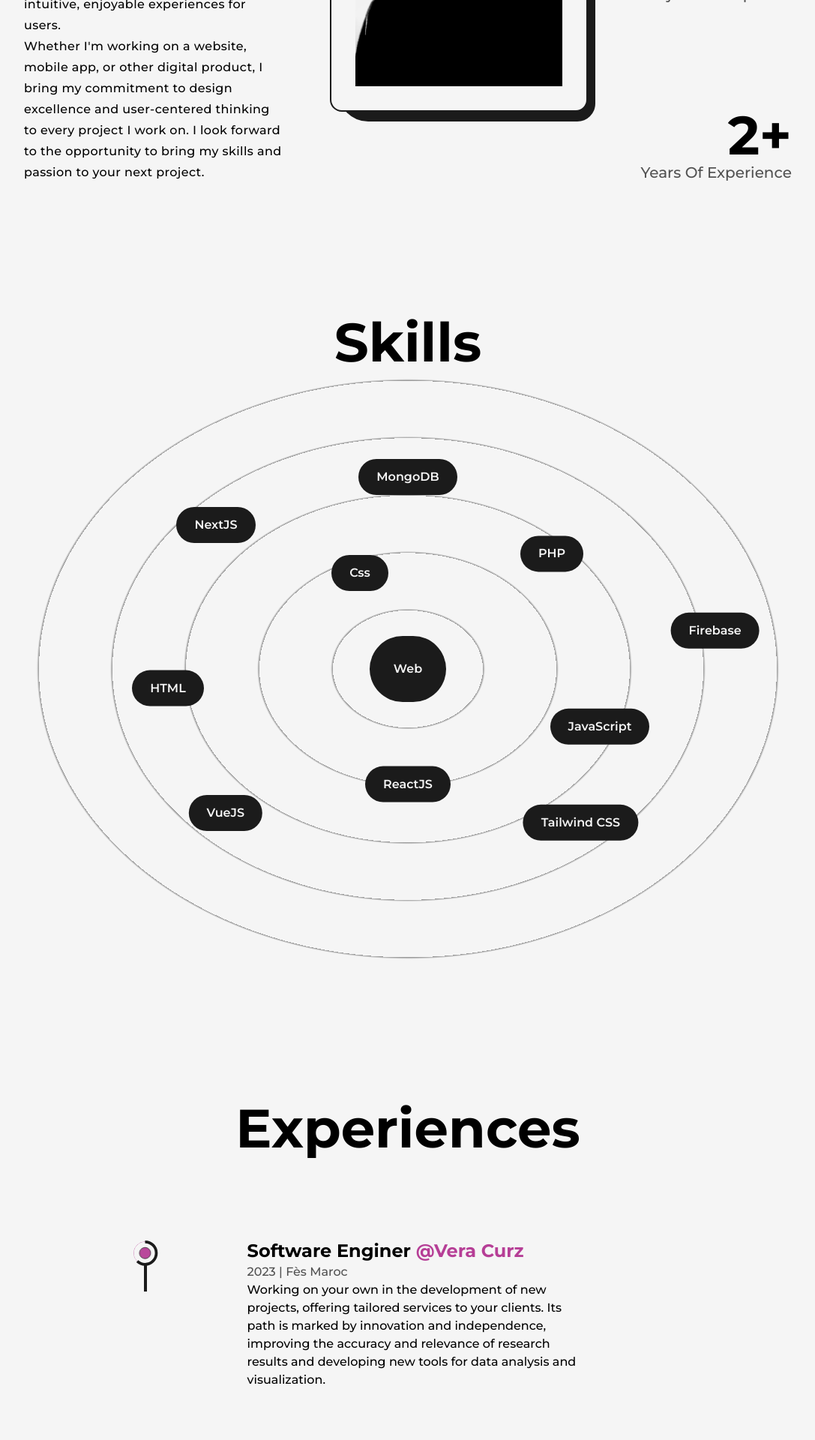
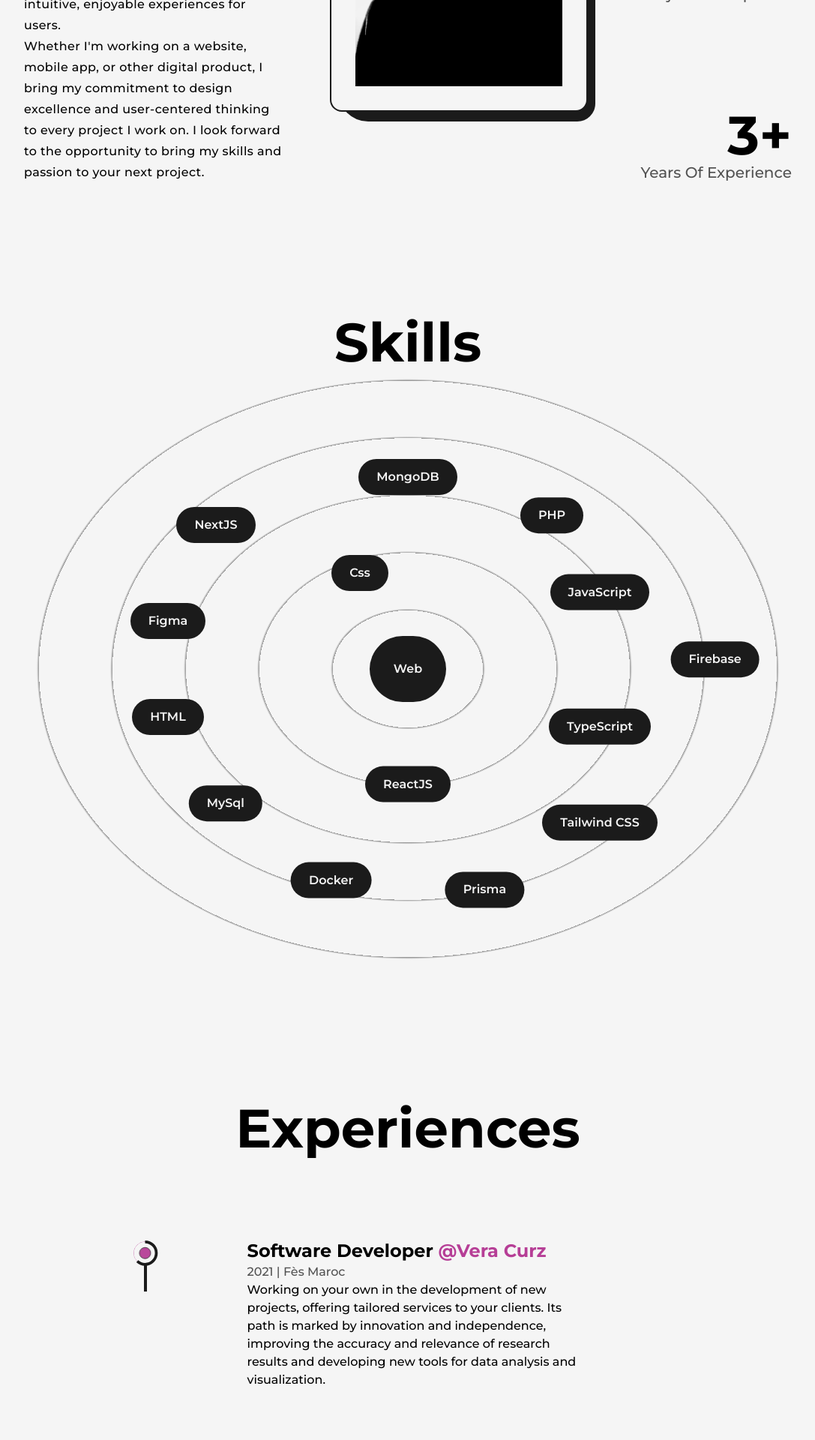
Before and after one commit to SrVeraCruz/Next.js-Portofolio, a Next.js app: page /about in a window 1280 px wide. Shown: the part 620-2540 px from the top of the page at 75% size, without its empty margins (96-1183 px from the left). Built offline with nearby package versions, Linux system fonts and the light colour scheme.

Commit message:
feat: fixing about information

```diff
--- a/app/about/page.jsx
+++ b/app/about/page.jsx
@@ -6,7 +6,7 @@ import Head from 'next/head'
 import Image from 'next/image'
 import profilePic from '../../public/img/profile/developer-pic-2.jpg'
 import profilePic2 from '../../public/img/profile/hero1.jpg'
-import { useEffect, useRef } from 'react'
+import { useEffect, useRef, useMemo } from 'react'
 import { useInView, useMotionValue, useSpring } from 'framer-motion'
 import Skills from '@/components/skills/Skills'
 import Experiences from '@/components/experiences/Experiences'
@@ -42,6 +42,13 @@ const AnimetedNumbers = ({value}) => {
 }
 
 export default function AboutPage(){
+  const experienceTime = useMemo(() => {
+    const initialYear = new Date('2021-09-15').getFullYear();
+    const finalYear = new Date().getFullYear();
+
+    return Math.abs(finalYear - initialYear);
+  }, [])
+
   return (
     <>
       <Head>
@@ -60,7 +67,7 @@ export default function AboutPage(){
             >
               <h2 className='mb-4 text-lg font-bold uppercase text-dark/75 dark:text-light/75'>Biography</h2>
               <p className='font-medium leading-7 xl:leading-6 tracking-wide xs:text-sm'>
-                Hi, I'm Vera Cruz, a web developer and UI/UX designer with a passion for creating beautiful, functional, and user-centered digital experiences. With  2 years of experience in the field. I am always looking for new and innovative ways to bring my clients' visions to life.
+                Hi, I'm Vera Cruz, a web developer and UI/UX designer with a passion for creating beautiful, functional, and user-centered digital experiences. With {experienceTime} years of experience in the field. I am always looking for new and innovative ways to bring my clients' visions to life.
               </p>
               <p className='font-medium leading-7 xl:leading-6 tracking-wide xs:text-sm'>
                 I believe that design is about more than just making things look pretty - it's about solving problems and creating intuitive, enjoyable experiences for users.
@@ -96,7 +103,7 @@ export default function AboutPage(){
               </div>
               <div className='flex flex-col items-end justify-center xl:items-center'>
                 <span className='inline-block text-7xl md:text-6xl sm:text-5xl xs:text-4xl font-bold'>
-                  <AnimetedNumbers value={2} />+
+                  <AnimetedNumbers value={experienceTime} />+
                 </span>
                 <h2 className='text-xl font-medium capitalize text-dark/75 md:text-center md:text-lg sm:text-base xs:text-sm dark:text-light/75'>years of experience</h2>
               </div>
--- a/components/education/Education.jsx
+++ b/components/education/Education.jsx
@@ -57,7 +57,7 @@ export default function Education() {
           />
           <Details
             type={"TUD in Computer Engineering School"}
-            time={"2023-Present"}
+            time={"2022-Present"}
             place={"Higher School of Technologies-Fez "}
             info={"Relevant courses included Data Structures and Algorithms, Computer Systems Engineering, and Data Base."}
           />
--- a/components/experiences/Experiences.jsx
+++ b/components/experiences/Experiences.jsx
@@ -53,10 +53,10 @@ export default function Experiences() {
 
         <ul className="w-full flex flex-col items-start justify-between ml-4">
           <Details
-            position={"Software Enginer"}
+            position={"Software Developer"}
             company={"Vera Curz"}
-            companyLink={"#"}
-            time={"2023"}
+            companyLink={"https://github.com/SrVeraCruz"}
+            time={"2021"}
             address={"Fès Maroc"}
             work={"Working on your own in the development of new projects, offering tailored services to your clients. Its path is marked by innovation and independence, improving the accuracy and relevance of research results and developing new tools for data analysis and visualization."}
           />
--- a/components/skills/Skills.jsx
+++ b/components/skills/Skills.jsx
@@ -25,16 +25,20 @@ export default function Skills () {
         <Skill name="Web"
           className="!p-8 lg:!p-6 md:!p-5 sm:!p-4 xs:!p-2 xs:!bg-dark xs:!text-light xs:dark:!bg-light xs:dark:!text-dark"
         />
-        <Skill name="HTML" x="-25vw" y="2vw" />
+        <Skill name="HTML" x="-25vw" y="5vw" />
         <Skill name="Css" x="-5vw" y="-10vw" />
-        <Skill name="JavaScript" x="20vw" y="6vw" />
+        <Skill name="JavaScript" x="20vw" y="-8vw" />
+        <Skill name="TypeScript" x="20vw" y="6vw" />
         <Skill name="ReactJS" x="0vw" y="12vw" />
         <Skill name="NextJS" x="-20vw" y="-15vw" />
-        <Skill name="PHP" x="15vw" y="-12vw" />
-        <Skill name="Firebase" x="32vw" y="-4vw" />
+        <Skill name="PHP" x="15vw" y="-16vw" />
+        <Skill name="Firebase" x="32vw" y="-1vw" />
         <Skill name="MongoDB" x="0vw" y="-20vw" />
-        <Skill name="VueJS" x="-19vw" y="15vw" />
-        <Skill name="Tailwind CSS" x="18vw" y="16vw" />
+        <Skill name="MySql" x="-19vw" y="14vw" />
+        <Skill name="Tailwind CSS" x="20vw" y="16vw" />
+        <Skill name="Prisma" x="8vw" y="23vw" />
+        <Skill name="Figma" x="-25vw" y="-5vw" />
+        <Skill name="Docker" x="-8vw" y="22vw" />
       </div>
     </>
   )
```
